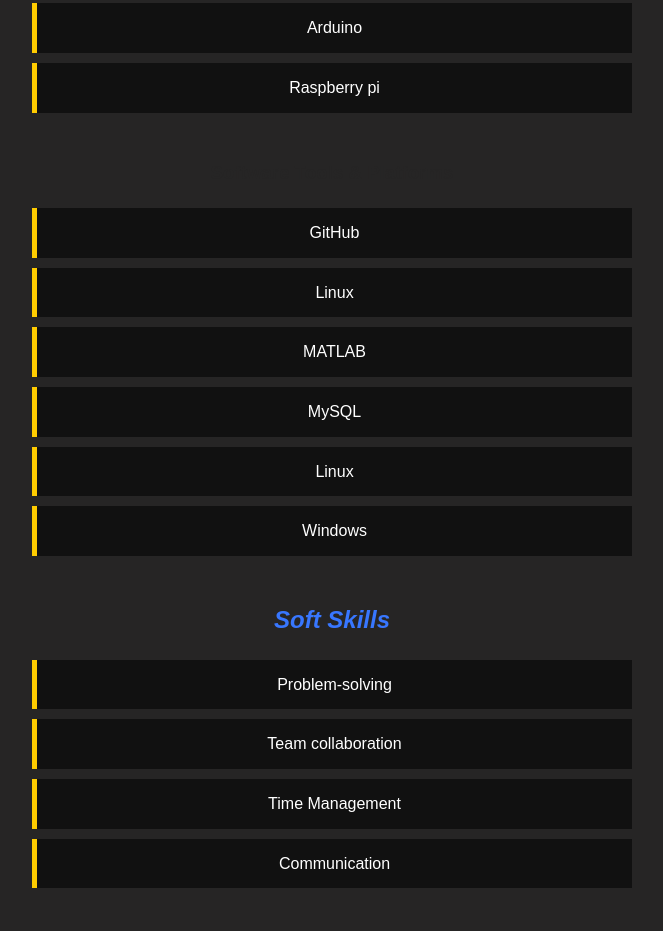
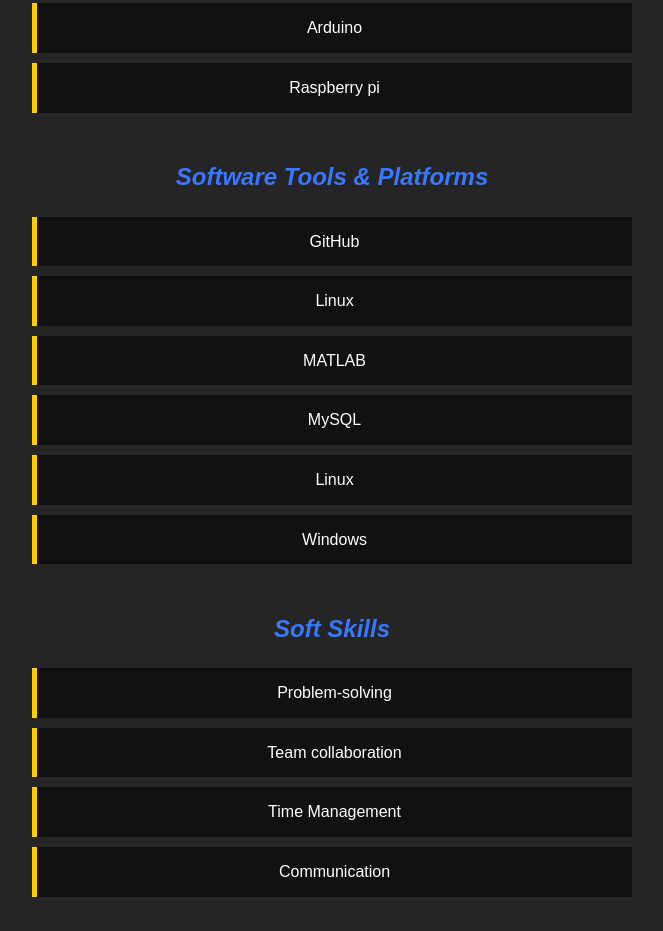
Before and after one commit to Radhika-R-Pai/Portfolio-Website, a plain HTML site: page index.html in a window 1280 px wide. Shown: the part 1916-2847 px from the top of the page, without its empty margins (308-971 px from the left). Drawn offline with Linux system fonts and the light colour scheme.

Commit message:
Update index.html

```diff
--- a/index.html
+++ b/index.html
@@ -71,7 +71,7 @@
       <li>Raspberry pi</li>
     </ul>
     <br>
-    <h3>Software Tools & Platforms</h3>
+    <h2>Software Tools & Platforms</h2>
         <ul class="abc">
           <li>GitHub</li>
           <li>Linux</li>
```
